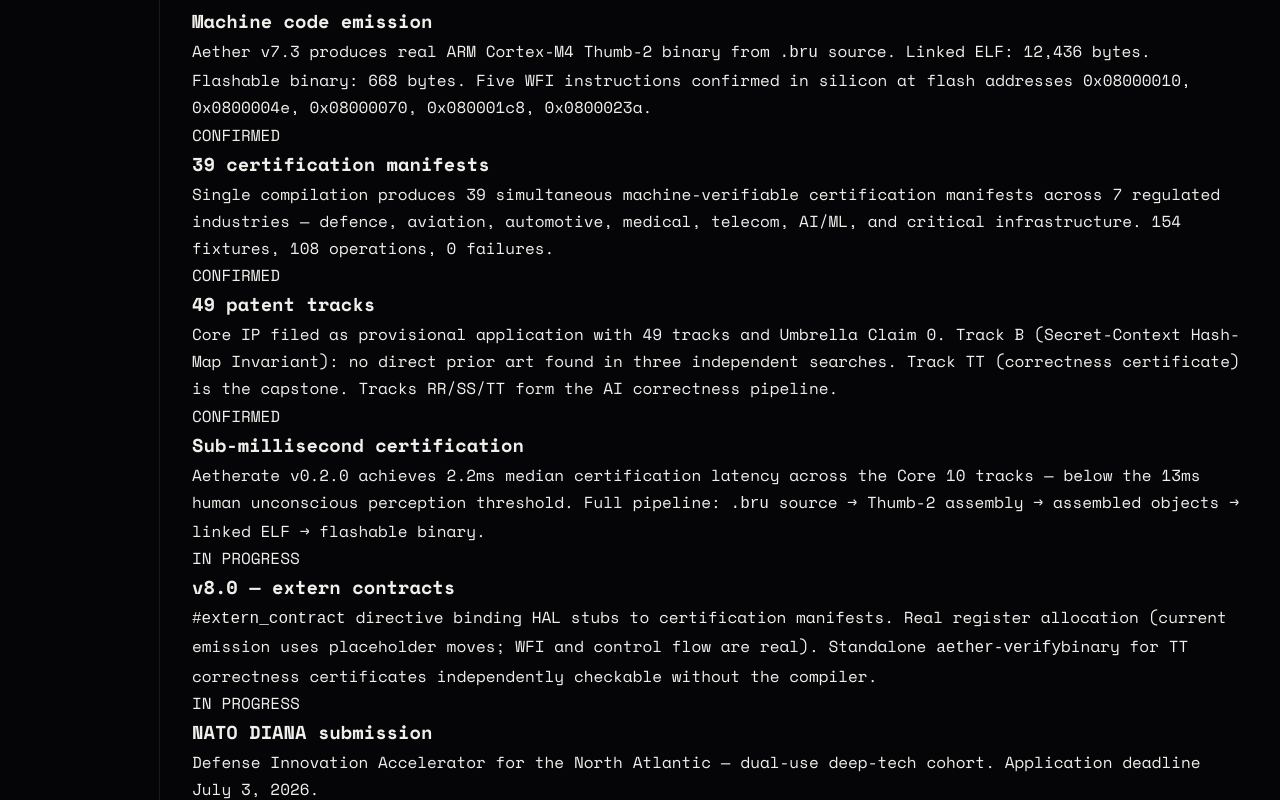
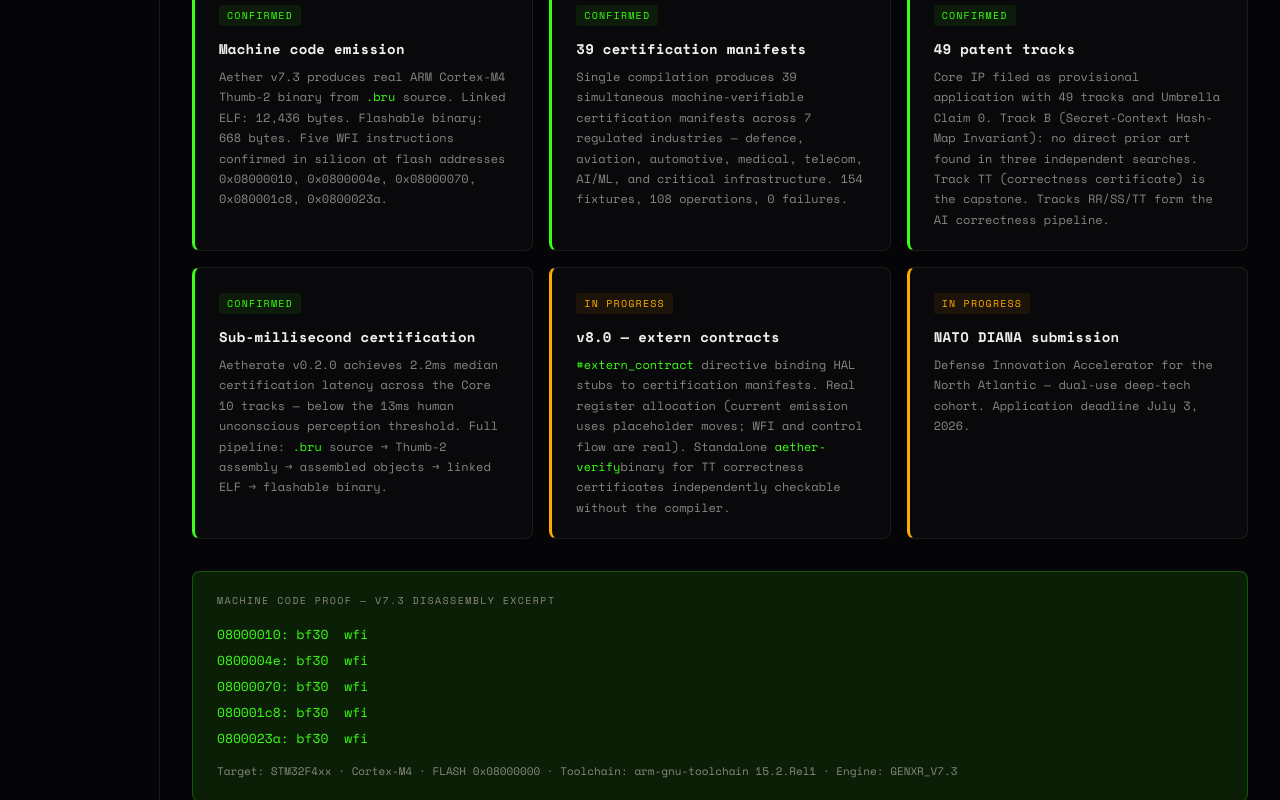
Before and after one commit to ominousprophecies/aether-lang.org, a Next.js app: page / in a window 1280 px wide. Shown: the part 4400-5200 px from the top of the page. Built offline with nearby package versions, Linux system fonts and the light colour scheme.

Commit message:
Add milestone styles to globals.css
Added styles for milestones grid and milestone cards.

```diff
--- a/app/globals.css
+++ b/app/globals.css
@@ -377,3 +377,99 @@ footer {
 @media (prefers-reduced-motion: reduce) {
   .cursor { animation: none; opacity: 1; }
 }
+/* ── MILESTONES — paste into globals.css ──────────────────── */
+
+.milestones-grid {
+  display: grid;
+  grid-template-columns: repeat(auto-fit, minmax(300px, 1fr));
+  gap: 1rem;
+  margin-top: 2rem;
+}
+
+.milestone-card {
+  border: 0.5px solid var(--border);
+  border-radius: 8px;
+  padding: 1.25rem 1.5rem;
+  background: rgba(255,255,255,0.02);
+}
+
+.milestone-confirmed {
+  border-left: 3px solid var(--green);
+}
+
+.milestone-pending {
+  border-left: 3px solid var(--amber);
+}
+
+.milestone-badge {
+  display: inline-block;
+  font-size: 10px;
+  letter-spacing: .12em;
+  text-transform: uppercase;
+  padding: 2px 8px;
+  border-radius: 3px;
+  font-family: var(--font-mono);
+}
+
+.badge-confirmed {
+  background: rgba(57,255,20,0.08);
+  color: var(--green);
+}
+
+.badge-pending {
+  background: rgba(255,170,0,0.08);
+  color: var(--amber);
+}
+
+.milestone-heading {
+  font-size: 14px;
+  font-weight: 700;
+  color: var(--off-white);
+  margin: .6rem 0 .4rem;
+  letter-spacing: .02em;
+}
+
+.milestone-body {
+  font-size: 12px;
+  color: var(--muted);
+  line-height: 1.7;
+}
+
+.milestone-body code {
+  color: var(--green);
+  font-family: var(--font-mono);
+}
+
+.milestone-proof {
+  margin-top: 2rem;
+  border: 0.5px solid var(--border-green);
+  border-radius: 8px;
+  padding: 1.25rem 1.5rem;
+  background: var(--green-bg, rgba(57,255,20,0.03));
+}
+
+.proof-label {
+  font-size: 10px;
+  letter-spacing: .14em;
+  text-transform: uppercase;
+  color: var(--muted);
+  margin-bottom: .75rem;
+}
+
+.proof-code {
+  font-family: var(--font-mono);
+  font-size: 13px;
+  color: var(--green);
+  line-height: 2;
+  margin: 0;
+  background: transparent;
+  border: none;
+  padding: 0;
+}
+
+.proof-meta {
+  font-size: 11px;
+  color: var(--muted);
+  margin-top: .75rem;
+  line-height: 1.6;
+}
```
